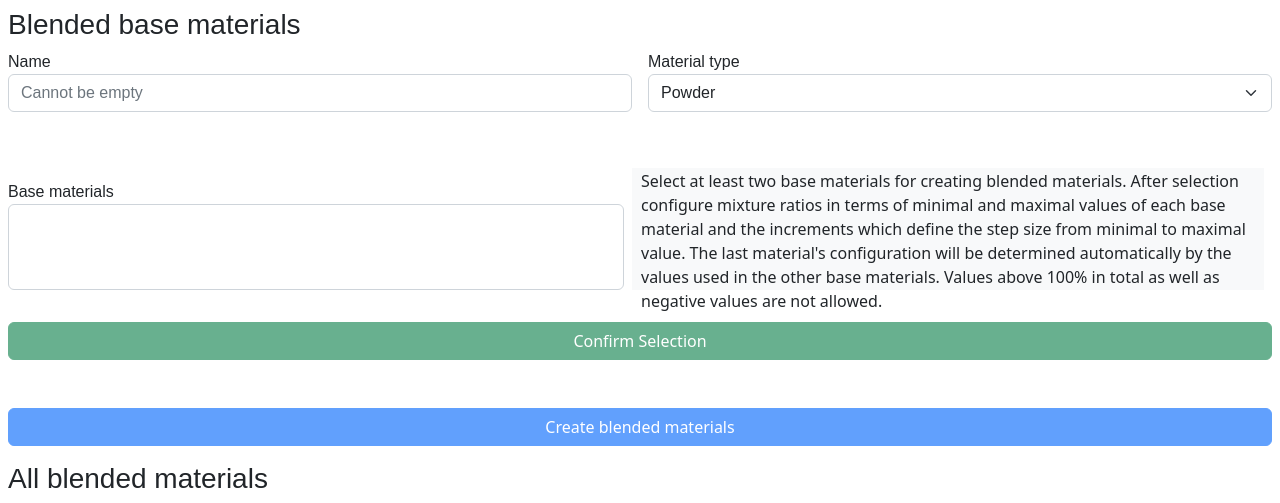
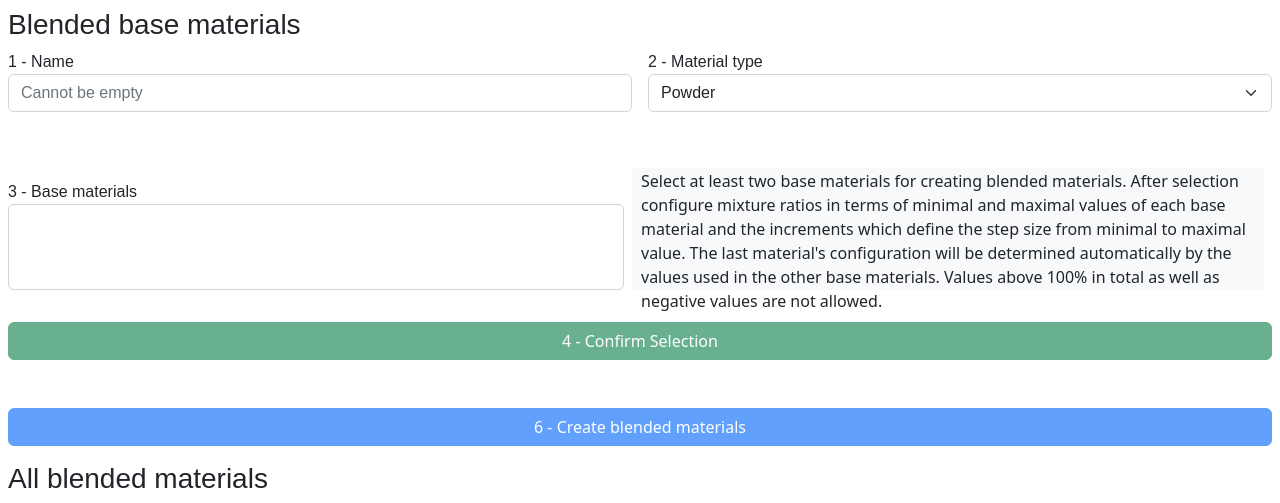
Before and after one commit to BAMresearch/WEBSLAMD, a Flask app: page /materials/blended in a window 1280 px wide. Shown: the part 60-563 px from the top of the page. Run offline with Flask 2, Linux system fonts and the light colour scheme; lists and menus that the app fills with data are empty.

Commit message:
Numbering on blended materials page

```diff
--- a/slamd/materials/processing/forms/base_material_selection_form.py
+++ b/slamd/materials/processing/forms/base_material_selection_form.py
@@ -5,7 +5,7 @@ from wtforms import validators, SelectMultipleField
 class BaseMaterialSelectionForm(Form):
 
     base_material_selection = SelectMultipleField(
-        label='Base materials',
+        label='3 - Base materials',
         validators=[validators.DataRequired()],
         choices=[]
     )
--- a/slamd/materials/processing/forms/blending_name_and_type_form.py
+++ b/slamd/materials/processing/forms/blending_name_and_type_form.py
@@ -4,15 +4,15 @@ from wtforms import StringField, validators, SubmitField, SelectField
 
 class BlendingNameAndTypeForm(Form):
     blended_material_name = StringField(
-        label='Name',
+        label='1 - Name',
         validators=[validators.DataRequired()]
     )
 
     base_type = SelectField(
-        label='Material type',
+        label='2 - Material type',
         validators=[validators.DataRequired()],
         choices=['Powder', 'Liquid', 'Aggregates',
                  'Admixture', 'Custom']
     )
 
-    submit = SubmitField('Create blended materials')
+    submit = SubmitField('6 - Create blended materials')
--- a/slamd/materials/templates/min_max_form.html
+++ b/slamd/materials/templates/min_max_form.html
@@ -1,8 +1,8 @@
 {% if not complete %}
 <div class="incomplete_blending_warning">
     The chosen configuration is not complete! Check that all properties are specified among all chosen base materials.
-    Further, make sure that all additional properties have the same keys and matching data types for a given key. If you nevertheless
-    want to continue with the chosen setup, not all blended properties will be inferred.
+    Further, make sure that all additional properties have the same keys and matching data types for a given key.
+    If you nevertheless want to continue with the chosen setup, not all blended properties will be inferred.
 </div>
 {% endif %}
 {% for entry in min_max_form.all_min_max_entries %}
@@ -28,6 +28,6 @@
 {% endfor %}
 <div data-bs-toggle="tooltip" data-bs-placement="top" title="Fill in all editable fields">
     <button class="btn btn-success col-12" type="button" id="confirm_blending_configuration_button" disabled>
-        Confirm configuration
+        5- Confirm configuration
     </button>
 </div>
--- a/slamd/templates/action_buttons.html
+++ b/slamd/templates/action_buttons.html
@@ -50,8 +50,8 @@
 
 {% macro create_change_selection_button(changeButtonId, confirmButtonId, tooltip) -%}
 <div data-bs-toggle="tooltip" data-bs-placement="top" title="{{ tooltip }}">
-    <button id="{{ changeButtonId }}" class="btn btn-success col-12" type="button"
-        data-bs-toggle="modal" disabled data-bs-target="#change_modal">Confirm Selection
+    <button id="{{ changeButtonId }}" class="btn btn-success col-12" type="button" data-bs-toggle="modal" disabled
+        data-bs-target="#change_modal">4 - Confirm Selection
     </button>
 </div>
 <div class="modal fade" id="change_modal" tabindex="-1" aria-labelledby="change_modal_label" aria-hidden="true">
@@ -67,8 +67,8 @@
             <div class="modal-footer">
                 <button type="button" class="btn btn-secondary" data-bs-dismiss="modal">Close
                 </button>
-                <button type="button" id="{{ confirmButtonId }}" class="btn btn-primary"
-                    onclick="confirmSelection()" data-bs-dismiss="modal">Confirm
+                <button type="button" id="{{ confirmButtonId }}" class="btn btn-primary" onclick="confirmSelection()"
+                    data-bs-dismiss="modal">Confirm
                 </button>
             </div>
         </div>
@@ -79,10 +79,14 @@
 {% macro create_select_dataset_button(dataset_name, width, height) -%}
 <div class="slamd_tooltip" data-bs-toggle="tooltip" data-bs-placement="top" title="Select dataset">
     <a href="/materials/discovery/{{ dataset_name }}/columns">
-        <button class="btn btn-secondary" id="'{{ 'select_dataset_button_'+dataset_name }}'" type="button" data-bs-toggle="tooltip" data-bs-placement="top" title="Select dataset">
-            <svg xmlns="http://www.w3.org/2000/svg" width="16" height="16" fill="currentColor" class="bi bi-check2-square" viewBox="0 0 16 16">
-                <path d="M3 14.5A1.5 1.5 0 0 1 1.5 13V3A1.5 1.5 0 0 1 3 1.5h8a.5.5 0 0 1 0 1H3a.5.5 0 0 0-.5.5v10a.5.5 0 0 0 .5.5h10a.5.5 0 0 0 .5-.5V8a.5.5 0 0 1 1 0v5a1.5 1.5 0 0 1-1.5 1.5H3z"/>
-                <path d="m8.354 10.354 7-7a.5.5 0 0 0-.708-.708L8 9.293 5.354 6.646a.5.5 0 1 0-.708.708l3 3a.5.5 0 0 0 .708 0z"/>
+        <button class="btn btn-secondary" id="'{{ 'select_dataset_button_'+dataset_name }}'" type="button"
+            data-bs-toggle="tooltip" data-bs-placement="top" title="Select dataset">
+            <svg xmlns="http://www.w3.org/2000/svg" width="16" height="16" fill="currentColor"
+                class="bi bi-check2-square" viewBox="0 0 16 16">
+                <path
+                    d="M3 14.5A1.5 1.5 0 0 1 1.5 13V3A1.5 1.5 0 0 1 3 1.5h8a.5.5 0 0 1 0 1H3a.5.5 0 0 0-.5.5v10a.5.5 0 0 0 .5.5h10a.5.5 0 0 0 .5-.5V8a.5.5 0 0 1 1 0v5a1.5 1.5 0 0 1-1.5 1.5H3z" />
+                <path
+                    d="m8.354 10.354 7-7a.5.5 0 0 0-.708-.708L8 9.293 5.354 6.646a.5.5 0 1 0-.708.708l3 3a.5.5 0 0 0 .708 0z" />
             </svg>
         </button>
     </a>
```
